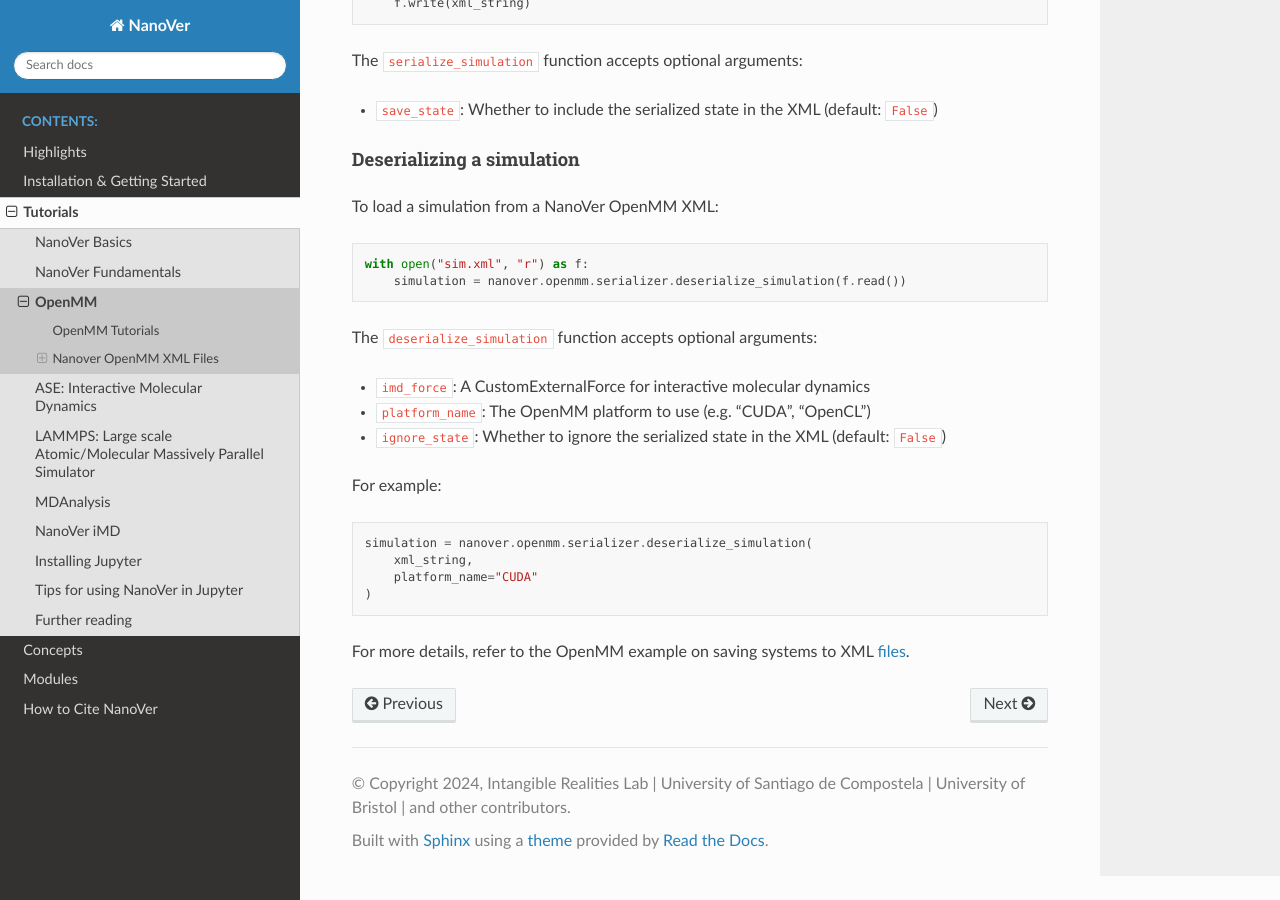
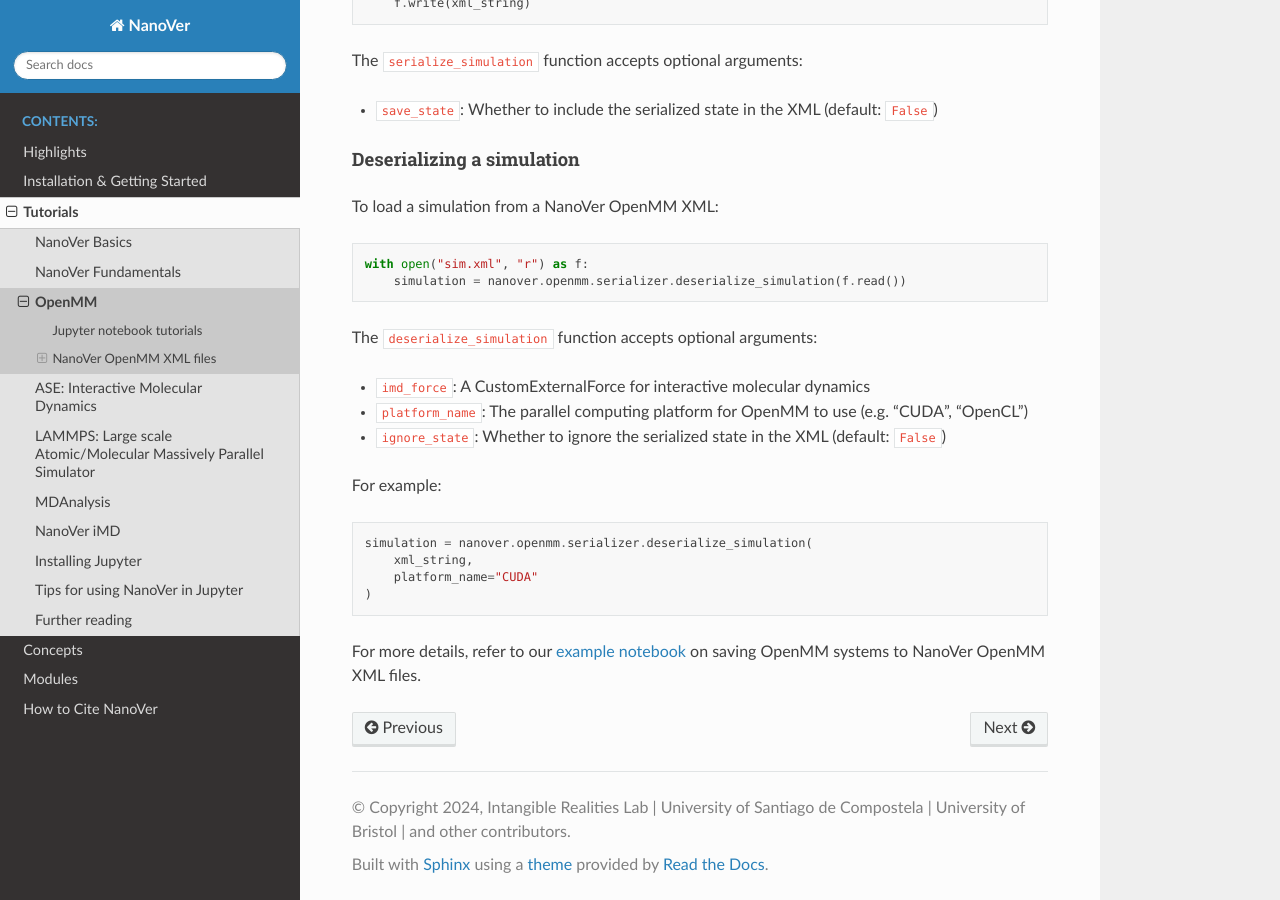
Before and after one commit to IRL2/nanover-docs, a Sphinx documentation site: the page built from source/tutorials/openmm.rst, in a window 1280 px wide and 900 px high, scrolled down 3337 px. Built offline with Sphinx 7.4.7 and the Read the Docs theme 3.1.0, drawn with Linux system fonts in a browser that asks for light colours; pages that are not in the unit, such as notebooks, are missing from menus; the version number could not be read and is left out; some of the changed text lies outside the part shown.

Commit message:
Fixed typos, altered headings,  reworded notebook reference and corrected platform name description

```diff
--- a/source/tutorials/openmm.rst
+++ b/source/tutorials/openmm.rst
@@ -6,8 +6,8 @@ OpenMM
     :depth: 2
     :local:
 
-OpenMM Tutorials
-==============================================
+Jupyter notebook tutorials
+==========================
 A set of tutorials that demonstrate how to use NanoVer to run interactive molecular
 dynamics simulations using OpenMM directly.
 
@@ -25,8 +25,8 @@ folder of the GitHub repository. It contains:
   OpenMM simulation from scratch with NanoVer and change the visualisations of
   different atom selections for a protein-ligand system.
 
-Nanover OpenMM XML Files
-==============================================
+NanoVer OpenMM XML files
+========================
 
 The XML format described here is used specifically for saving and loading NanoVer OpenMM simulations. It consists of a root element ``<OpenMMSimulation>`` containing three main components:
 
@@ -161,7 +161,7 @@ To load a simulation from a NanoVer OpenMM XML::
 The ``deserialize_simulation`` function accepts optional arguments:
 
 - ``imd_force``: A CustomExternalForce for interactive molecular dynamics
-- ``platform_name``: The OpenMM platform to use (e.g. "CUDA", "OpenCL")
+- ``platform_name``: The parallel computing platform for OpenMM to use (e.g. "CUDA", "OpenCL")
 - ``ignore_state``: Whether to ignore the serialized state in the XML (default: ``False``)
 For example::
 
@@ -170,4 +170,4 @@ For example::
         platform_name="CUDA"
     )
 
-For more details, refer to the OpenMM example on saving systems to XML `files <https://github.com/IRL2/nanover-protocol/blob/main/examples/openmm/openmm_polyalanine.ipynb>`_.
+For more details, refer to our `example notebook <https://github.com/IRL2/nanover-protocol/blob/main/examples/openmm/openmm_polyalanine.ipynb>`_ on saving OpenMM systems to NanoVer OpenMM XML files.
```
